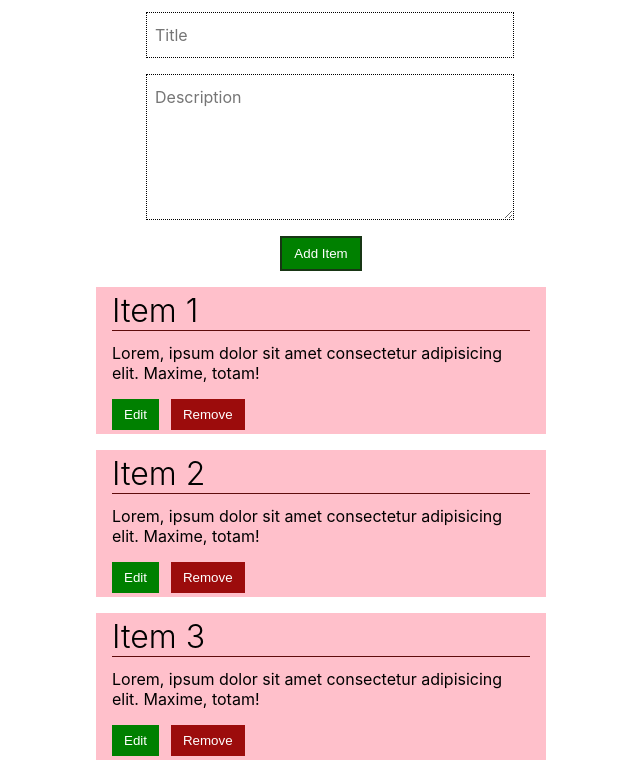
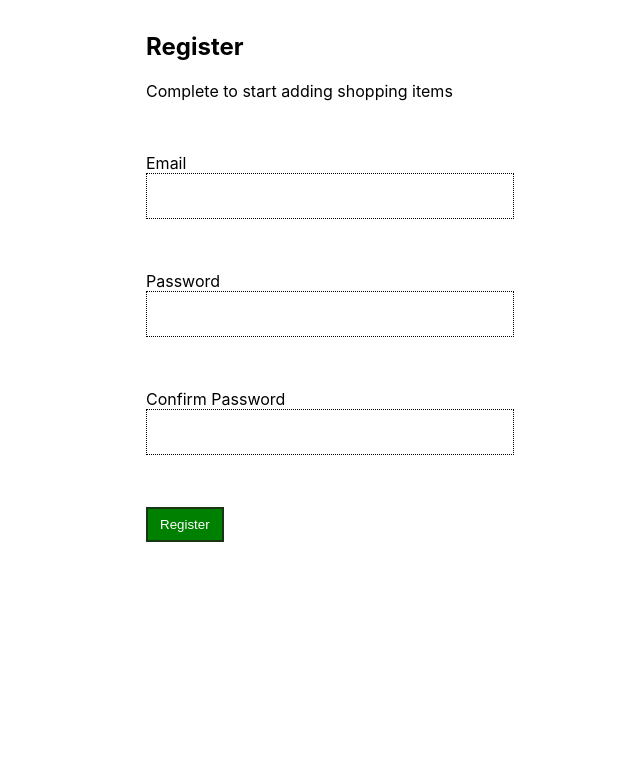
Before and after one commit to frankchoongsaeng/shopping-list, a React (Create React App) app: page / in a window 1280 px wide. Shown: the top 774 px of the page, without its empty margins (319-959 px from the left). Built offline with nearby package versions, Linux system fonts and the light colour scheme.

Commit message:
added register page

```diff
--- a/package.json
+++ b/package.json
@@ -8,6 +8,8 @@
     "@testing-library/user-event": "^12.8.3",
     "react": "^17.0.2",
     "react-dom": "^17.0.2",
+    "react-hook-form": "^7.8.7",
+    "react-router-dom": "^5.2.0",
     "react-scripts": "4.0.3",
     "web-vitals": "^1.1.2"
   },
--- a/src/App.jsx
+++ b/src/App.jsx
@@ -1,7 +1,14 @@
+import AppState from './components/appstate';
 import Shopper from './components/shopper';
+import Register from './pages/Register';
 
 function App() {
-	return <Shopper />;
+	return (
+		<AppState>
+			{/* <Shopper /> */}
+			<Register />
+		</AppState>
+	);
 }
 
 export default App;
--- /dev/null
+++ b/src/components/appstate.jsx
@@ -0,0 +1,56 @@
+import { createContext, useReducer } from 'react';
+
+export const AppContext = createContext();
+
+// reducer function
+function reducer(state, action) {
+	// create a copy of your state
+	let stateCopy = { ...state };
+
+	// set the name on our state copy to action
+	stateCopy.action = action;
+
+	if (action.type === 'ADD_ITEM') {
+		stateCopy.shoppingList.unshift(action.payload);
+	}
+
+	return stateCopy;
+}
+
+const initialState = {
+	shoppingList: [
+		{
+			id: 1,
+			title: 'Item 1',
+			description:
+				'Lorem, ipsum dolor sit amet consectetur adipisicing elit. Maxime, totam!',
+		},
+		{
+			id: 2,
+			title: 'Item 2',
+			description:
+				'Lorem, ipsum dolor sit amet consectetur adipisicing elit. Maxime, totam!',
+		},
+	],
+	isUserLoggedIn: false,
+	action: '',
+};
+
+function AppState({ children }) {
+	// const [state, setState] = useState('');
+
+	const [appstate, dispatch] = useReducer(reducer, initialState);
+
+	const contextObject = {
+		state: appstate,
+		dispatch: dispatch,
+	};
+
+	return (
+		<AppContext.Provider value={contextObject}>
+			{children}
+		</AppContext.Provider>
+	);
+}
+
+export default AppState;
--- a/src/components/form.jsx
+++ b/src/components/form.jsx
@@ -1,10 +1,41 @@
+import { useState, useRef, useContext } from 'react';
+import { AppContext } from './appstate';
 import '../styles/form.css';
 
 function Form() {
+	const [title, setTitle] = useState('');
+	const descRef = useRef();
+	const context = useContext(AppContext);
+
+	const handleSubmit = e => {
+		e.preventDefault();
+
+		if (!title || !descRef.current.value) {
+			return false;
+		}
+
+		const newItem = {
+			title: title,
+			description: descRef.current.value,
+			id: Date.now(),
+		};
+
+		context.dispatch({
+			type: 'ADD_ITEM',
+			payload: newItem,
+		});
+
+		// reset the values of the input boxes
+		setTitle('');
+		descRef.current.value = '';
+	};
+
 	return (
 		<div>
-			<form action=''>
+			<form onSubmit={handleSubmit}>
 				<input
+					value={title}
+					onChange={e => setTitle(e.target.value)}
 					type='text'
 					name='title'
 					id='title'
@@ -12,6 +43,7 @@ function Form() {
 				/>
 				<textarea
 					type='text'
+					ref={descRef}
 					name='desc'
 					id='desc'
 					placeholder='Description'
--- a/src/components/shopping-list.jsx
+++ b/src/components/shopping-list.jsx
@@ -1,43 +1,17 @@
+import { useContext } from 'react';
+import { AppContext } from './appstate';
 import ListItem from './list-item';
+
+// scoped styling
 import '../styles/shopping-list.css';
 
-const listitems = [
-	{
-		id: 1,
-		title: 'Item 1',
-		description:
-			'Lorem, ipsum dolor sit amet consectetur adipisicing elit. Maxime, totam!',
-	},
-	{
-		id: 2,
-		title: 'Item 2',
-		description:
-			'Lorem, ipsum dolor sit amet consectetur adipisicing elit. Maxime, totam!',
-	},
-	{
-		id: 3,
-		title: 'Item 3',
-		description:
-			'Lorem, ipsum dolor sit amet consectetur adipisicing elit. Maxime, totam!',
-	},
-	{
-		id: 3,
-		title: 'Item 4',
-		description:
-			'Lorem, ipsum dolor sit amet consectetur adipisicing elit. Maxime, totam!',
-	},
-	{
-		id: 4,
-		title: 'Item 5',
-		description:
-			'Lorem, ipsum dolor sit amet consectetur adipisicing elit. Maxime, totam!',
-	},
-];
+function ShoppingList() {
+	const context = useContext(AppContext);
+	console.log(context);
 
-function ShoppingList() {
 	return (
 		<ul>
-			{listitems.map(function (shoppingItem) {
+			{context.state.shoppingList.map(function (shoppingItem) {
 				return (
 					<ListItem
 						key={shoppingItem.id}
--- /dev/null
+++ b/src/pages/Register.jsx
@@ -0,0 +1,93 @@
+import { useForm } from 'react-hook-form';
+
+function Register() {
+	const { register, handleSubmit } = useForm();
+
+	const handleRegister = ({ email, password, confirmPassword }) => {
+		// check if the password and confirmPassword match
+		if (password !== confirmPassword) {
+			return alert(`passwords don't match`);
+		}
+
+		// send a request to register a
+		// new user
+		let newuser = {
+			email: email,
+			password: password,
+		};
+
+		fetch(
+			`https://user-manager-three.vercel.app/api/user/register`,
+			{
+				method: 'POST',
+				headers: {
+					'Content-type': 'application/json',
+				},
+				body: JSON.stringify(newuser), //always stringify objects
+			}
+		)
+			.then(res => res.json())
+			.then(result => {
+				console.log(result);
+			})
+			.catch(err => {
+				console.log('this error occurred', err);
+				alert('an error occurred. Please try again later');
+			});
+	};
+
+	return (
+		<form onSubmit={handleSubmit(handleRegister)}>
+			<div>
+				<h2>Register</h2>
+				<span>Complete to start adding shopping items</span>
+			</div>
+			<br />
+			<div>
+				<label htmlFor='email'>Email</label>
+				<br />
+				<input
+					type='email'
+					name='email'
+					id='email'
+					required
+					{...register('email')}
+				/>
+			</div>
+			<br />
+			<div>
+				<label htmlFor='password'>Password</label>
+				<br />
+				<input
+					type='password'
+					name='password'
+					id='password'
+					required
+					{...register('password')}
+				/>
+			</div>
+			<br />
+			<div>
+				<label htmlFor='confirm-password'>
+					Confirm Password
+				</label>
+				<br />
+				<input
+					type='password'
+					name='confirm-password'
+					id='confirm-password'
+					required
+					{...register('confirmPassword')}
+				/>
+			</div>
+			<br />
+			<div>
+				<button type='submit' className='btn '>
+					Register
+				</button>
+			</div>
+		</form>
+	);
+}
+
+export default Register;
```
Also changed, not shown: 1 other file (tests, documents, lock files or other folders).
